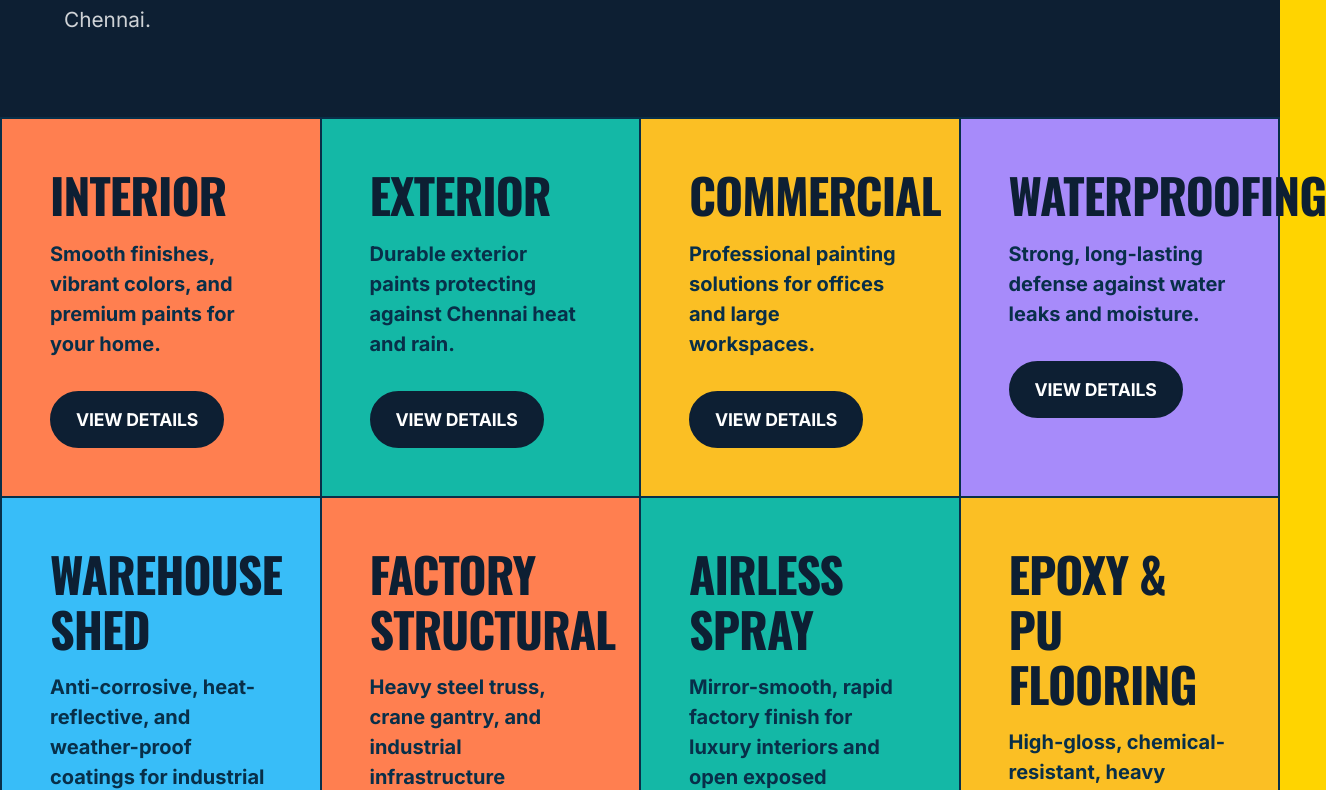
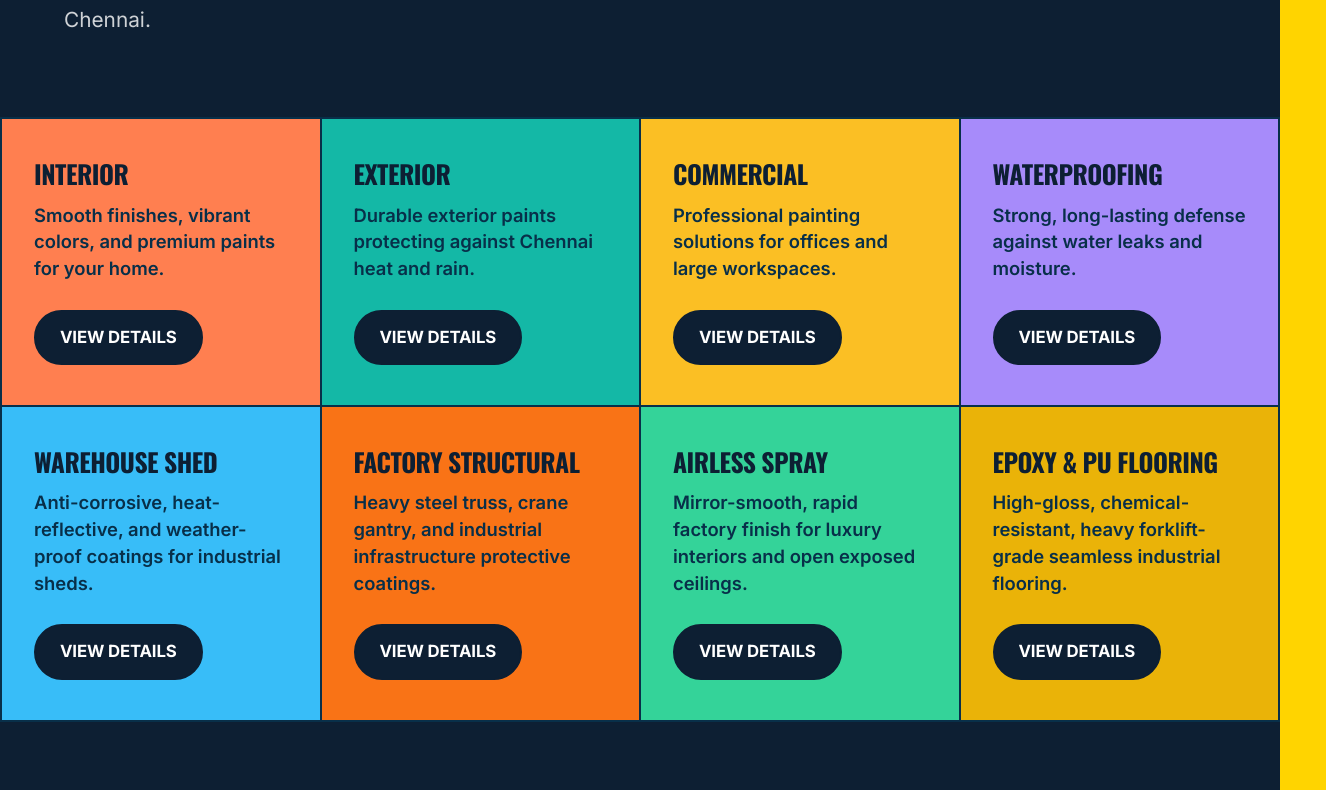
Before and after one commit to sasvanthu/uniquepainters, a React (Vite) app in the folder frontend/: page / in a window 1280 px wide. Shown: the part 1030-1820 px from the top of the page, 1326 px wide, since content can reach past the window. Built offline with nearby package versions, Linux system fonts and the light colour scheme.

Commit message:
style: align services grid equally into 4x2 layout

```diff
--- a/frontend/src/index.css
+++ b/frontend/src/index.css
@@ -2052,7 +2052,7 @@ h6 {
 
 .bento-grid {
   display: grid;
-  grid-template-columns: repeat(auto-fit, minmax(300px, 1fr));
+  grid-template-columns: repeat(4, 1fr);
   gap: 0;
   border-top: var(--brutalist-border);
   border-left: var(--brutalist-border);
@@ -2061,21 +2061,52 @@ h6 {
 .bento-item {
   border-right: var(--brutalist-border);
   border-bottom: var(--brutalist-border);
-  padding: 48px;
+  padding: 40px 32px;
   background: var(--white);
-  transition: background 0.3s;
+  transition: background 0.3s, filter 0.2s;
+  display: flex;
+  flex-direction: column;
+  justify-content: space-between;
+  height: 100%;
 }
 
 .bento-item:hover {
-  background: var(--gray-50);
+  filter: brightness(1.04);
 }
 
 .bento-item h3 {
-  font-size: 2.2rem;
-  font-weight: 800;
+  font-size: clamp(1.6rem, 2vw, 2.2rem);
+  font-weight: 900;
   letter-spacing: -0.02em;
-  margin-bottom: 16px;
+  margin-bottom: 14px;
   color: var(--blue-900);
+  line-height: 1.1;
+  text-transform: uppercase;
+}
+
+.bento-item p {
+  font-size: 1.1rem;
+  font-weight: 600;
+  margin-bottom: 28px;
+  line-height: 1.45;
+  flex-grow: 1;
+}
+
+.bento-item .btn-pill {
+  align-self: flex-start;
+  margin-top: auto;
+}
+
+@media (max-width: 1200px) {
+  .bento-grid {
+    grid-template-columns: repeat(2, 1fr);
+  }
+}
+
+@media (max-width: 640px) {
+  .bento-grid {
+    grid-template-columns: 1fr;
+  }
 }
 
 /* Big Blocks */
--- a/frontend/src/pages/Home.tsx
+++ b/frontend/src/pages/Home.tsx
@@ -142,12 +142,21 @@ export default function Home() {
         </div>
         <div className="bento-grid" style={{ borderTopColor: '#082f49', borderLeftColor: '#082f49' }}>
           {SERVICES.map((s, i) => {
-            const cardColors = ['#ff7f50', '#14b8a6', '#fbbf24', '#a78bfa', '#38bdf8'];
+            const cardColors = [
+              '#ff7f50', // Interior - Coral
+              '#14b8a6', // Exterior - Teal
+              '#fbbf24', // Commercial - Amber
+              '#a78bfa', // Waterproofing - Purple
+              '#38bdf8', // Warehouse Shed - Sky Blue
+              '#f97316', // Factory Structural - Orange
+              '#34d399', // Airless Spray - Mint
+              '#eab308', // Epoxy Flooring - Gold
+            ];
             return (
               <div className="bento-item" key={s.title} style={{ background: cardColors[i % cardColors.length], borderColor: '#082f49', color: '#082f49' }}>
-                <h3 style={{ fontSize: 'clamp(2rem, 8vw, 3rem)', fontWeight: 900, textTransform: 'uppercase', letterSpacing: '-1px' }}>{s.title}</h3>
-                <p style={{ fontSize: '1.25rem', fontWeight: 700, marginBottom: '32px', lineHeight: 1.5 }}>{s.desc}</p>
-                <Link to={`/services/${s.anchor}`} className="btn-pill btn-black" style={{ display: 'inline-flex', padding: '12px 24px', fontSize: '1.1rem' }}>View Details</Link>
+                <h3 style={{ fontSize: 'clamp(1.6rem, 2vw, 2.3rem)', fontWeight: 900, textTransform: 'uppercase', letterSpacing: '-0.5px' }}>{s.title}</h3>
+                <p style={{ fontSize: '1.15rem', fontWeight: 600, marginBottom: '28px', lineHeight: 1.45, flexGrow: 1 }}>{s.desc}</p>
+                <Link to={`/services/${s.anchor}`} className="btn-pill btn-black" style={{ display: 'inline-flex', padding: '12px 24px', fontSize: '1.05rem', marginTop: 'auto', alignSelf: 'flex-start' }}>View Details</Link>
               </div>
             )
           })}
```
